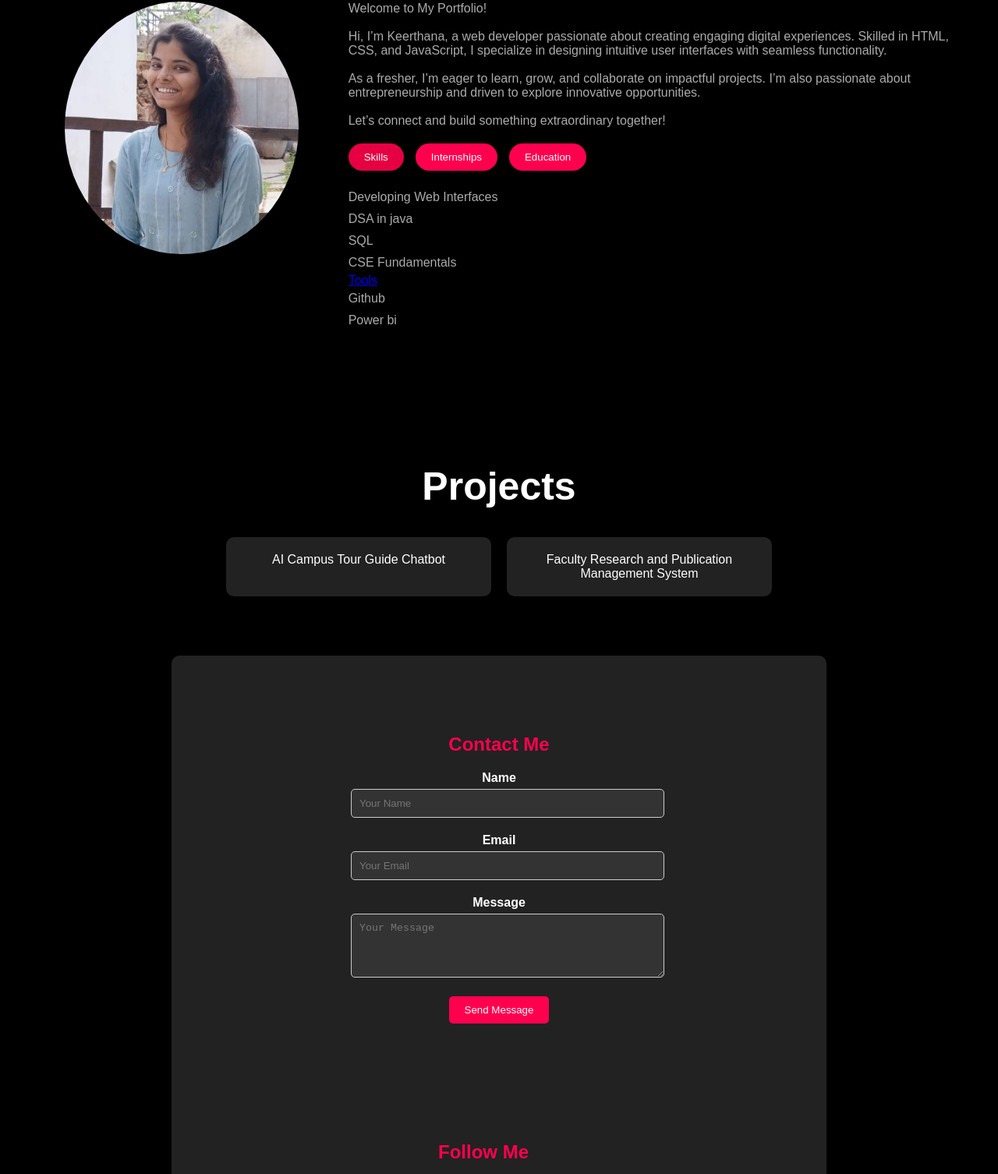
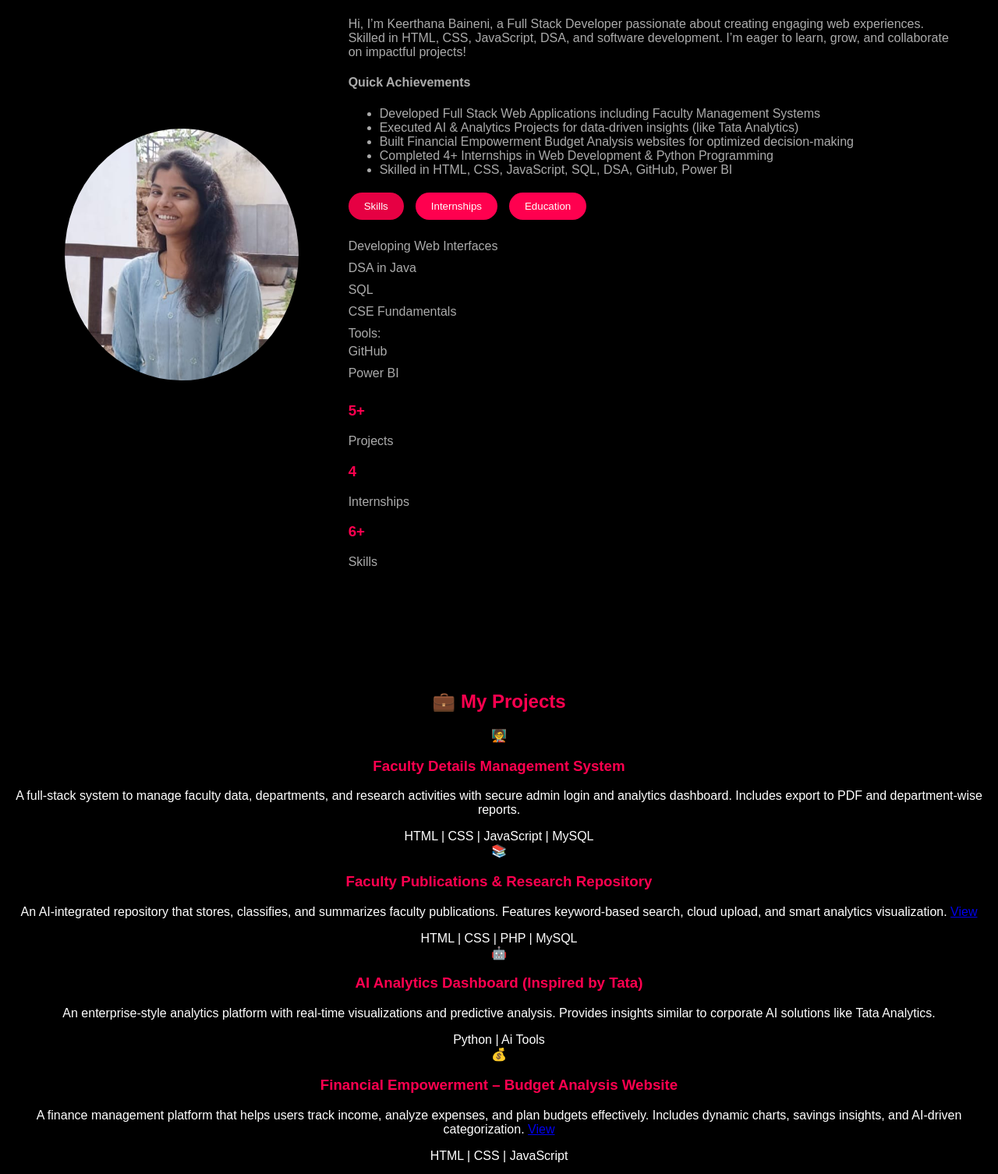
Before and after one commit to keerthanabaineni/my-website, a website: page index.html in a window 1280 px wide. Shown: the part 872-2378 px from the top of the page at 78% size. Drawn offline with Linux system fonts and the light colour scheme.

Commit message:
index.html

```diff
--- a/index.html
+++ b/index.html
@@ -1,50 +1,52 @@
 <!DOCTYPE html>
-<html>
+<html lang="en">
 <head>
     <meta charset="UTF-8">
     <meta name="viewport" content="width=device-width, initial-scale=1.0">
     <title>Keerthana Portfolio</title>
     <link rel="stylesheet" href="myportfolio.css">
-        <script src="https://cdnjs.cloudflare.com/ajax/libs/xlsx/0.17.2/xlsx.full.min.js"></script> <!-- Add the xlsx library -->
 </head>
 <body>
     <!-- Header Section -->
     <div id="header">
         <div id="container">
             <nav>
-
                 <div id="sidebars">
-                        <img src="photos need/my name .jpg" class="logo">
+                    <img src="photos need/my name .jpg" class="logo" alt="Keerthana Logo">
                     <ul>
                         <li><a href="#header" class="item">HOME</a></li>
                         <li><a href="#about" class="item">ABOUT</a></li>
-
-
                         <li><a href="#projects" class="item">PROJECTS</a></li>
                         <li><a href="#contact" class="item">CONTACT</a></li>
-                            <li><a href="photos need/myupdatedresume.pdf" download="Keerthana_Resume.pdf" class="item">RESUME</a></li>
-
+                        <li><a href="https://drive.google.com/file/d/1EavVwdisnwtx44jTeQNqmEWxkDtRdY6c/view?usp=sharing" target="_blank" class="item">RESUME</a></li>
                     </ul>
                 </div>
             </nav>
         </div>
     </div>
 
- <div id="header">
-    <div class="header-text">
-        <div class="header-text-left">
-
-            <h2 id="webdeveloper">Hi! I Am Keerthana Baineni <span></span></h2>
-            <p>Full Stack Developer</p>
-            <button class="hire-btn">Hire Me</button>
-        </div>
-        <div class="header-text-right">
-            <img class="main-image" src="photos need/portfolio background image.jpg" alt="Keerthana Baineni">
-        </div>
+   <!-- Modern Hero Section -->
+<section id="home" class="hero">
+    <div class="hero-container">
+      <div class="hero-text">
+        <h1>Hi, I’m <span>Keerthana Baineni</span></h1>
+        <h2><span id="typed-role"></span></h2>
+        <p>A passionate Full Stack Developer & AI Enthusiast crafting intelligent web experiences.</p>
+        <div class="hero-buttons">
+          <a href="#projects" class="btn">View Projects</a>
+          <a href="#contact" class="btn btn-glow">Hire Me</a>
         </div>
       </div>
 
+      <div class="hero-image">
+        <img src="photos need/portfolio background image.jpg" alt="Keerthana Baineni">
+      </div>
+    </div>
+  </section>
+
+
     <!-- About Section -->
+
 <div id="about">
     <div class="container">
       <div class="about-col-1">
@@ -53,101 +55,183 @@
       <div class="about-col-2">
         <h1 class="sub-title">About Me</h1>
         <p>
-                Welcome to My Portfolio!<br><br>
-                Hi, I’m Keerthana, a  web developer passionate about creating engaging digital experiences. Skilled in HTML, CSS, and JavaScript, I specialize in designing intuitive user interfaces with seamless functionality.<br><br>
-                As a fresher, I’m eager to learn, grow, and collaborate on impactful projects. I’m also passionate about entrepreneurship and driven to explore innovative opportunities.<br><br>
-                Let’s connect and build something extraordinary together!
+          Hi, I’m <span class="highlight">Keerthana Baineni</span>, a <span class="highlight">Full Stack Developer</span> passionate about
+          <span class="highlight">creating engaging web experiences</span>. Skilled in
+          <span class="highlight">HTML, CSS, JavaScript, DSA, and software development</span>.
+          I’m eager to learn, grow, and collaborate on <span class="highlight">impactful projects</span>!
         </p>
 
+    <!-- Quick Facts Card -->
+<div class="about-side-card">
+    <h4>Quick Achievements</h4>
+    <ul>
+      <li>Developed <span class="highlight">Full Stack Web Applications</span> including Faculty Management Systems</li>
+      <li> Executed <span class="highlight">AI & Analytics Projects</span> for data-driven insights (like Tata Analytics)</li>
+      <li> Built <span class="highlight">Financial Empowerment Budget Analysis</span> websites for optimized decision-making</li>
+      <li> Completed <span class="highlight">4+ Internships</span> in Web Development & Python Programming</li>
+      <li> Skilled in <span class="highlight">HTML, CSS, JavaScript, SQL, DSA, GitHub, Power BI</span></li>
+    </ul>
+  </div>
+
+
+        <!-- Tab Buttons -->
         <div class="tab-buttons">
           <button class="tab-button" onclick="toggleTab('skills')">Skills</button>
           <button class="tab-button" onclick="toggleTab('internships')">Internships</button>
           <button class="tab-button" onclick="toggleTab('education')">Education</button>
         </div>
 
+        <!-- Tab Content -->
         <div class="tab-content" id="skills">
           <ul>
             <li>Developing Web Interfaces</li>
-                    <li>DSA in java</li>
+            <li>DSA in Java</li>
             <li>SQL</li>
-                    <li> CSE Fundamentals</li>
-                    <ul> <a href="#">Tools </a>
-                        <li>
-                            Github
+            <li>CSE Fundamentals</li>
+            <li>Tools:
+              <ul>
+                <li>GitHub</li>
+                <li>Power BI</li>
+              </ul>
             </li>
-                        <li> Power bi</li>
+          </ul>
+        </div>
+
+        <div class="tab-content" id="internships">
+          <ul>
+
+            <li>Make in college Sofware solutions pvt.ltd -  As a Associate Software Developer <a href="https://drive.google.com/file/d/1rskjXZaAfMrEi3hokJnYVsDYrNJR-lPn/view?usp=sharing">View</a></li>
+
+            <li>Internship at Oasis Infobyte <a href="https://drive.google.com/file/d/1g3nejEDSxu6K43brZzzKi32PBkSAiSeq/view?usp=sharing">View</a></li>
+            <li>Virtual Internship in Python Programming at Codsoft <a href="https://drive.google.com/file/d/1w0-LjJw5_hmFLuxKRloebusFlh3HG27Z/view?usp=sharing">View</a></li>
+            <li>Crash Course on Python by Google <a href="https://drive.google.com/file/d/1QlR6YFwsUk2w5ZVurr1NlUhfJbkgfBjq/view?usp=sharing">View</a></li>
 
           </ul>
-                </ul>
         </div>
-            <div class="tab-content" id="internships">
-                <ul>
-                    <li><a href="#"Infosys Spring Board Internship></a></li>
-                    <li><a href="images/">Internship at Oasis Infobyte </a></li>
-                    <li ><a href="photos need/codsoft (python) certification letter.pdf">Virtual INtership in Python Programming at codsoft </a></li>
-                    <li><a href="photos need/Coursera python certificate.pd"> Crash Course on  Python by Google </a></li>
-                    <li><a href="photos need/web concepts certificate at spring board.pdf"> Web Concepts at Infosys Spring Board</a></li>
-                </ul>
-            </div>
+
         <div class="tab-content" id="education">
           <ul>
-                    <li>B.Tech  Computer Science and Engineering<span> at JNTU College of Engineering Ananthapuramu</span> </li>
+            <li>B.Tech Computer Science and Engineering <span>at JNTU College of Engineering Ananthapuramu</span></li>
             <li>Intermediate <span>Narayana Junior College</span></li>
           </ul>
         </div>
+
+        <!-- Stats -->
+        <div class="about-stats">
+          <div class="stat">
+            <h3>5+</h3>
+            <p>Projects</p>
+          </div>
+          <div class="stat">
+            <h3>4</h3>
+            <p>Internships</p>
+          </div>
+          <div class="stat">
+            <h3>6+</h3>
+            <p>Skills</p>
+          </div>
+        </div>
+
       </div>
     </div>
   </div>
 
+
+
     <!-- Projects Section -->
-<div id="projects">
-    <div class="container">
-        <h1 class="sub-title">Projects</h1>
-        <ul>
-            <li>AI Campus Tour Guide Chatbot</li>
-            <li>Faculty Research and Publication Management System</li>
+    <section id="projects" class="projects-section">
+        <h2 class="section-title">💼 My Projects</h2>
 
-        </ul>
-    </div>
+        <div class="projects-container">
+
+          <!-- Project 1 -->
+          <div class="project-card">
+            <div class="project-icon">🧑‍🏫</div>
+            <h3>Faculty Details Management System</h3>
+            <p>
+              A full-stack system to manage faculty data, departments, and research activities with secure admin login and
+              analytics dashboard. Includes export to PDF and department-wise reports.
+            </p>
+            <div class="tech-stack">HTML | CSS | JavaScript | MySQL</div>
           </div>
 
+          <!-- Project 2 -->
+          <div class="project-card">
+            <div class="project-icon">📚</div>
+            <h3>Faculty Publications & Research Repository</h3>
+            <p>
+              An AI-integrated repository that stores, classifies, and summarizes faculty publications.
+              Features keyword-based search, cloud upload, and smart analytics visualization.
+              <a href="https://keerthanabaineni.github.io/Faculty-research-and-publication-managenement-fsd-project-/">View</a>
+            </p>
+            <div class="tech-stack">HTML | CSS | PHP | MySQL </div>
+          </div>
+
+          <!-- Project 3 -->
+          <div class="project-card">
+            <div class="project-icon">🤖</div>
+            <h3>AI Analytics Dashboard (Inspired by Tata)</h3>
+            <p>
+              An enterprise-style analytics platform with real-time visualizations and predictive analysis.
+              Provides insights similar to corporate AI solutions like Tata Analytics.
+            </p>
+            <div class="tech-stack">Python | Ai Tools </div>
+          </div>
+
+          <!-- Project 4 -->
+          <div class="project-card">
+            <div class="project-icon">💰</div>
+            <h3>Financial Empowerment – Budget Analysis Website</h3>
+            <p>
+              A finance management platform that helps users track income, analyze expenses, and plan budgets effectively.
+              Includes dynamic charts, savings insights, and AI-driven categorization.
+              <a href=" https://keerthanabaineni.github.io/Financial-Empowerment-website/">View</a>
+            </p>
+            <div class="tech-stack">HTML | CSS | JavaScript </div>
+          </div>
+
+
+        </div>
+      </section>
+
+
     <!-- Contact Section -->
-<section id="contact">
-     <!-- Contact Section -->
-     <section id="contact">
+    <section id="contact" class="contact-section">
+        <h2 class="section-title"> Contact Me</h2>
+
         <div class="contact-container">
-            <div class="contact-left">
-                <h2>Contact Me</h2>
-                <form id="contact-Form">
-                    <label for="name">Name</label>
-                    <input type="text" id="name" name="name" placeholder="Your Name" required>
+          <div class="contact-info">
+            <h3>Let’s Connect!</h3>
+            <p>
+              I’m open to exciting opportunities, collaborations, and jobs. Reach out and let’s discuss how we can create
+              amazing projects together!
+            </p>
+            <ul class="contact-details">
+              <li><strong>Email:</strong> keerthanabaineni123@gmail.com</li>
+              <li><strong>Phone:</strong> +91 9391127670</li>
+              <li><strong>Location:</strong> Anantapur, India</li>
+            </ul>
 
-                    <label for="email">Email</label>
-                    <input type="email" id="email" name="email" placeholder="Your Email" required>
-
-                    <label for="message">Message</label>
-                    <textarea id="message" name="message" placeholder="Your Message" rows="4" required></textarea>
-
-                    <button type="submit">Send Message</button>
-                </form>
-                <p id="successMessage" style="display: none; color: green;">Form submitted successfully!</p>
+            <div class="social-icons">
+              <a href="https://www.linkedin.com/in/keerthana-baineni-0b7131279/" target="_blank" title="LinkedIn">
+                <img src="photos need/linkedin.jpeg" alt="LinkedIn" class="social-logo">
+              </a>
+              <a href="https://github.com/keerthanabaineni" target="_blank" title="GitHub">
+                <img src="photos need/github.jpeg" alt="GitHub" class="social-logo">
+              </a>
+              <a href="https://x.com/Keerthana_b_17" target="_blank" title="X/Twitter">
+                <img src="photos need/x1.jpeg" alt="X/Twitter" class="social-logo">
+              </a>
+              <a href="https://www.instagram.com/keerthanabyneni/" target="_blank" title="Instagram">
+                <img src="photos need/instagram.jpeg" alt="Instagram" class="social-logo">
+              </a>
+            </div>
           </div>
         </div>
       </section>
 
-        <div class="contact-right">
-            <h2>Follow Me</h2>
-            <ul class="social-images">
-                <li><a href="https://www.linkedin.com/in/keerthana-baineni-0b7131279/"><img src="photos need/linkedin.jpeg"  class="social-images"> </a></li>
-                <li><a href="https://github.com/keerthanabaineni"><img src="photos need/github.jpeg" alt="GitHub" class="social-images"></a></li>
-                <li><a href="https://x.com/Keerthana_b_17?t=teCPHUJUH2152sIuV_kveQ&s=08"><img src="photos need/x1.jpeg" alt="Twitter" class="social-images"> </a></li>
-                <li><a href="https://www.instagram.com/keerthanabyneni/"><img src="photos need/instagram.jpeg" alt="Instagram" class="social-images"> </a></li>
-            </ul>
-        </div>
-    </div>
-</section>
 
-<!-- Footer Section -->
+    <!-- Footer -->
     <footer>
         <p>&copy; 2025 Keerthana Baineni. All Rights Reserved.</p>
     </footer>
```
Lines whose indentation alone changed are shown as unchanged.
